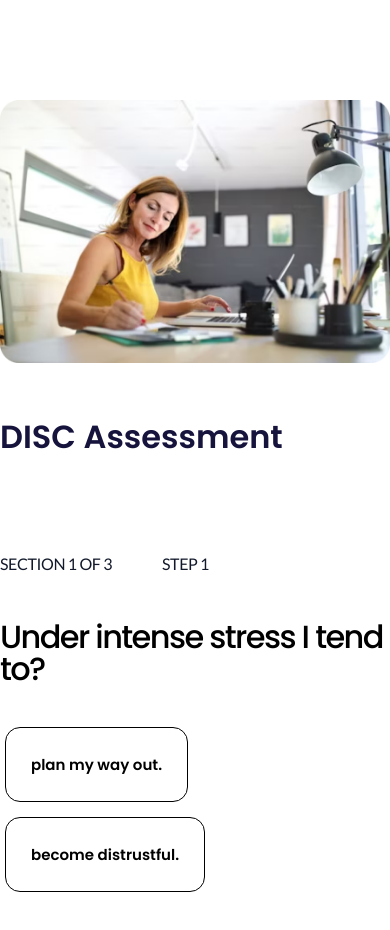
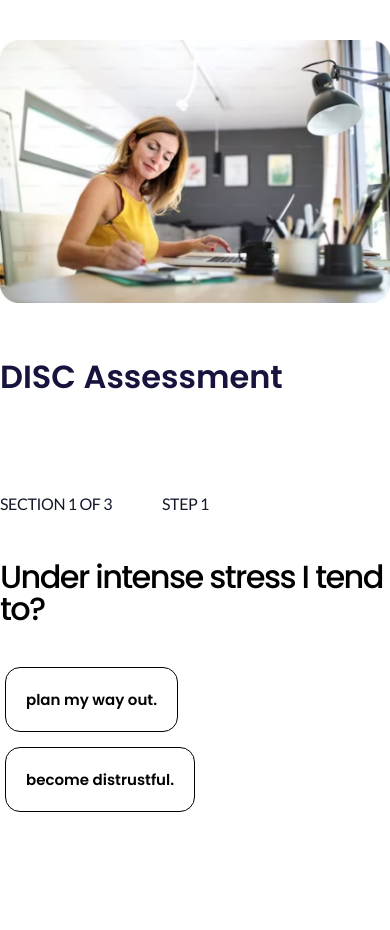
Before and after one commit to Tolushawlar/DISC, a React (Create React App) app: page / in a window 390 px wide. Shown: the top 930 px of the page. After the commit the page ends 892 px from the top, so only its background shows below. Built offline with nearby package versions, Linux system fonts and the light colour scheme.

Commit message:
style update v81

```diff
--- a/src/App.css
+++ b/src/App.css
@@ -122,6 +122,7 @@ body::-webkit-scrollbar {
 
 @media (max-width: 768px) {
   .App {
+    margin-top: 40px !important;
     flex-direction: column-reverse;
     justify-content: center; /* Center elements in column */
   }
@@ -139,4 +140,17 @@ body::-webkit-scrollbar {
     width: 100% !important; /* Adjust image to fit screen width */
     height: auto !important; /* Maintain aspect ratio */
   }
+
+  .controllBtn {
+    gap: 10px;
+    display: flex;
+    flex-direction: row;
+    font-size: 12px;
+    padding: 10px;
+    width: 250px;
+  }
+
+  .opt{
+    padding: 20px !important;
+  }
 }
--- a/src/App.js
+++ b/src/App.js
@@ -155,6 +155,7 @@ const App = () => {
         {question.options.map((option, index) => (
           <button
             key={index}
+            className="opt"
             onClick={() => handleAnswerSelection(question.id, option)}
             style={{
               backgroundColor:
```
